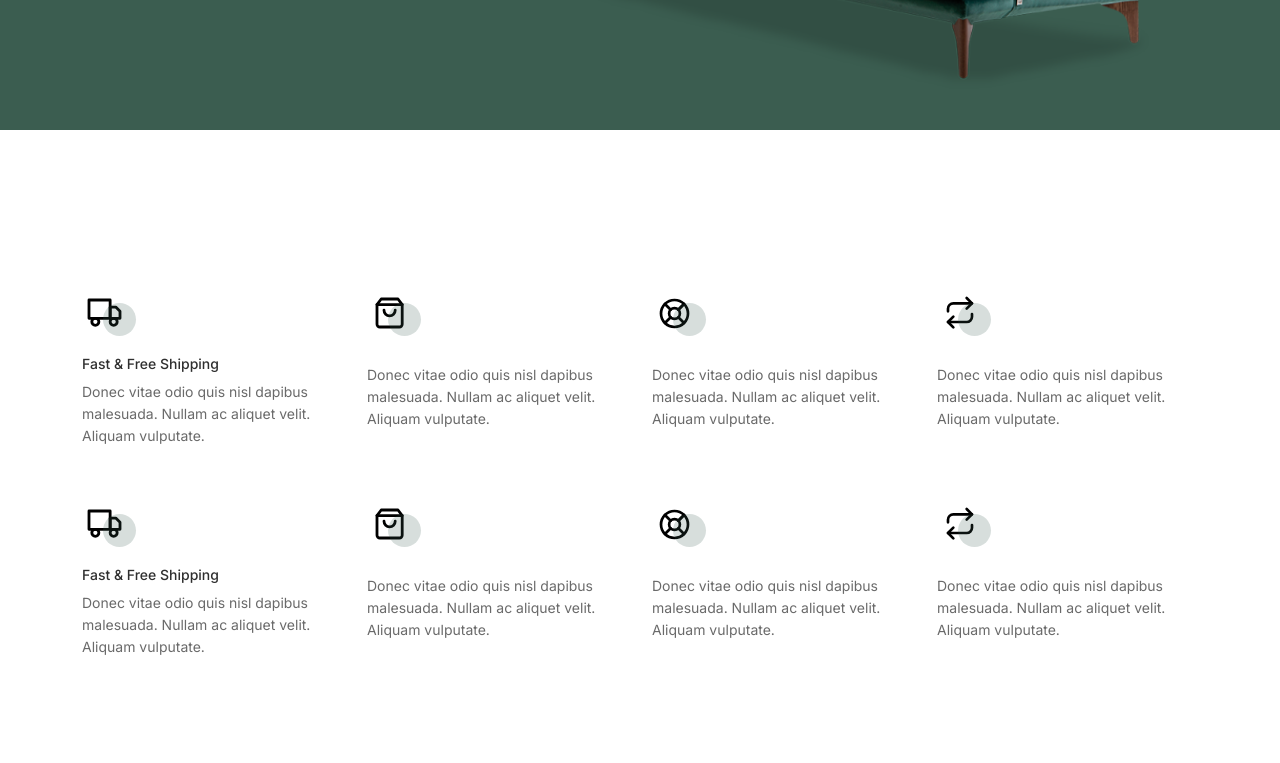
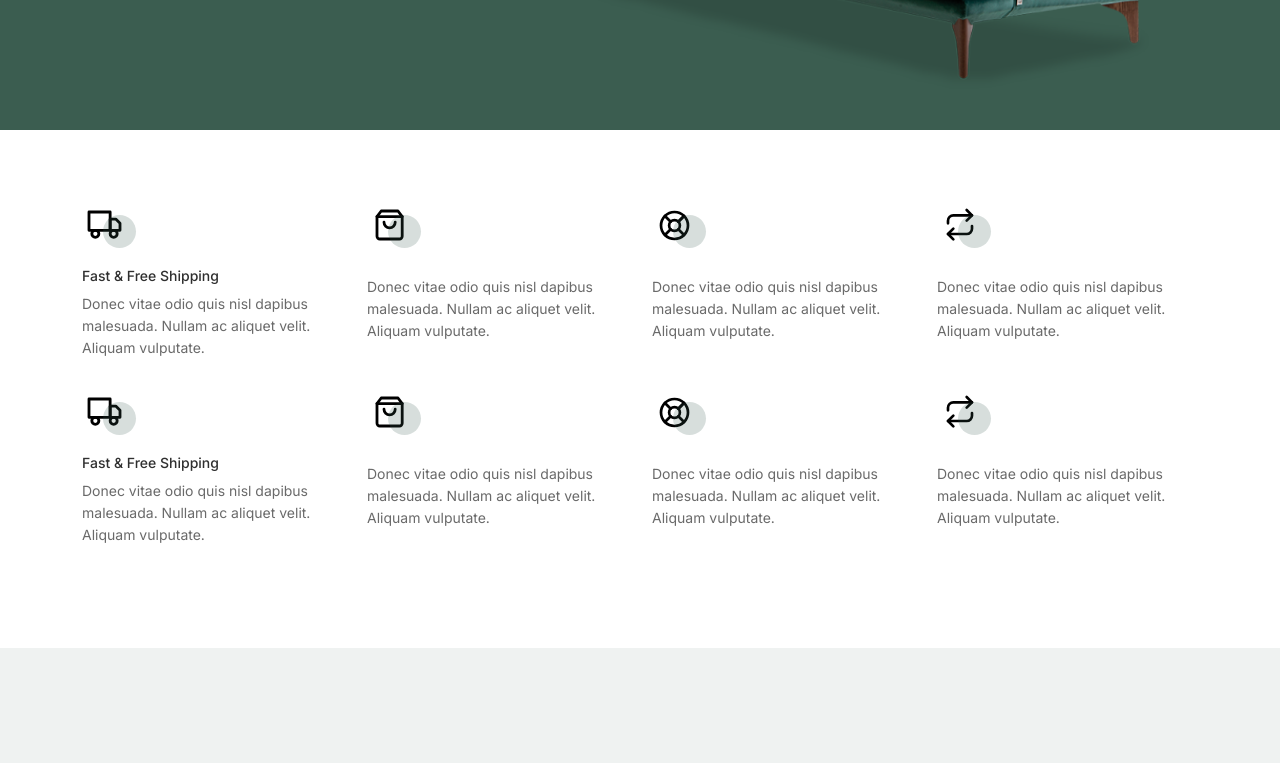
Before and after one commit to thomsontochi/Developia_Discord_frontend_repo, a React (Vite) app: page /Service in a window 1280 px wide. Shown: the part 420-1183 px from the top of the page. Built offline with nearby package versions, Linux system fonts and the light colour scheme.

Commit message:
css update

```diff
--- a/public/assets/css/style.css
+++ b/public/assets/css/style.css
@@ -407,7 +407,7 @@ a.more {
 }
 
 .why-choose-section {
-    padding: 7rem 0;
+    padding: 1.5rem 0;
 }
 
 .why-choose-section .img-wrap {
--- a/src/pages/Services.jsx
+++ b/src/pages/Services.jsx
@@ -45,7 +45,7 @@ const ServicePage = () => {
                      {
                         servicesData.map((services)=>{
                             return(
-					<div className="col-6 col-md-6 col-lg-3 mb-4" key={services.id}>
+					<div className="col-6 col-md-6 col-lg-3" key={services.id}>
 						<div className="feature">
 							<div className="icon">
 								<img src={services.ServicesLogo} alt="Image" class="imf-fluid" />
@@ -54,7 +54,7 @@ const ServicePage = () => {
 							<p>{services.descriptionOfServieces}</p>
 						</div>
 					</div>
-                            ) })}
+                            ) }) }
 
 				</div>
 
```
